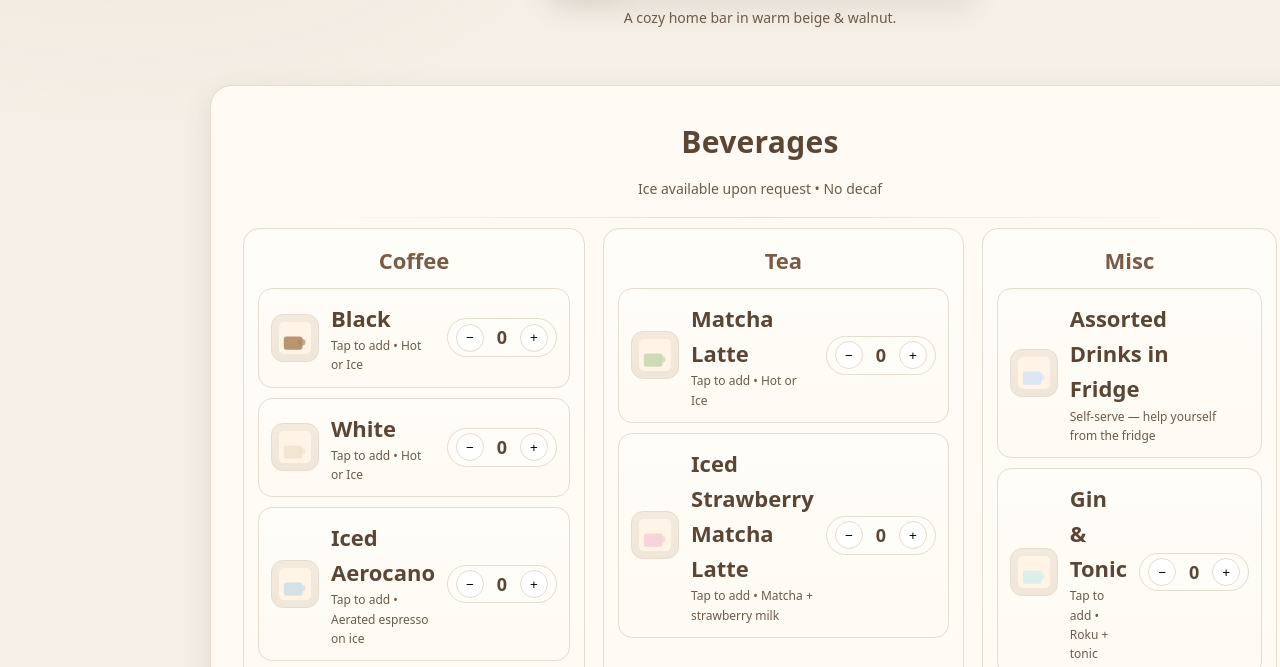
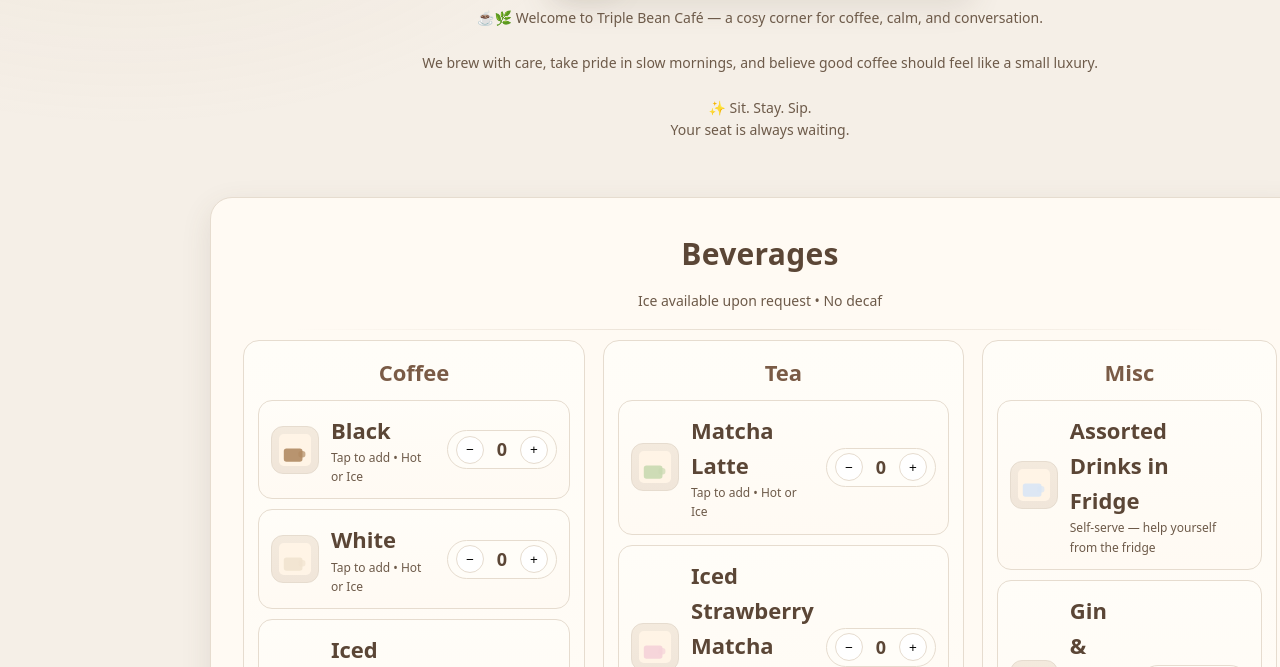
Before and after one commit to pwnpresso/triple-bean-cafe, a plain HTML site: page index.html in a window 1280 px wide. Shown: the part 105-772 px from the top of the page. Drawn offline with Linux system fonts and the light colour scheme; no server answers.

Commit message:
Updated homepage

```diff
--- a/index.html
+++ b/index.html
@@ -16,7 +16,12 @@
         <img class="logo" src="images/logo.svg" alt="Triple Bean Cafe logo">
         <h1>Triple Bean Cafe</h1>
       </div>
-      <p class="tagline">A cozy home bar in warm beige &amp; walnut.</p>
+      <p class="tagline">
+        ☕🌿 Welcome to Triple Bean Café — a cosy corner for coffee, calm, and conversation.<br><br>
+        We brew with care, take pride in slow mornings, and believe good coffee should feel like a small luxury.<br><br>
+        ✨ Sit. Stay. Sip.<br>
+        Your seat is always waiting.
+      </p>
     </header>
 
     <main class="menu" aria-label="Menu">
```
